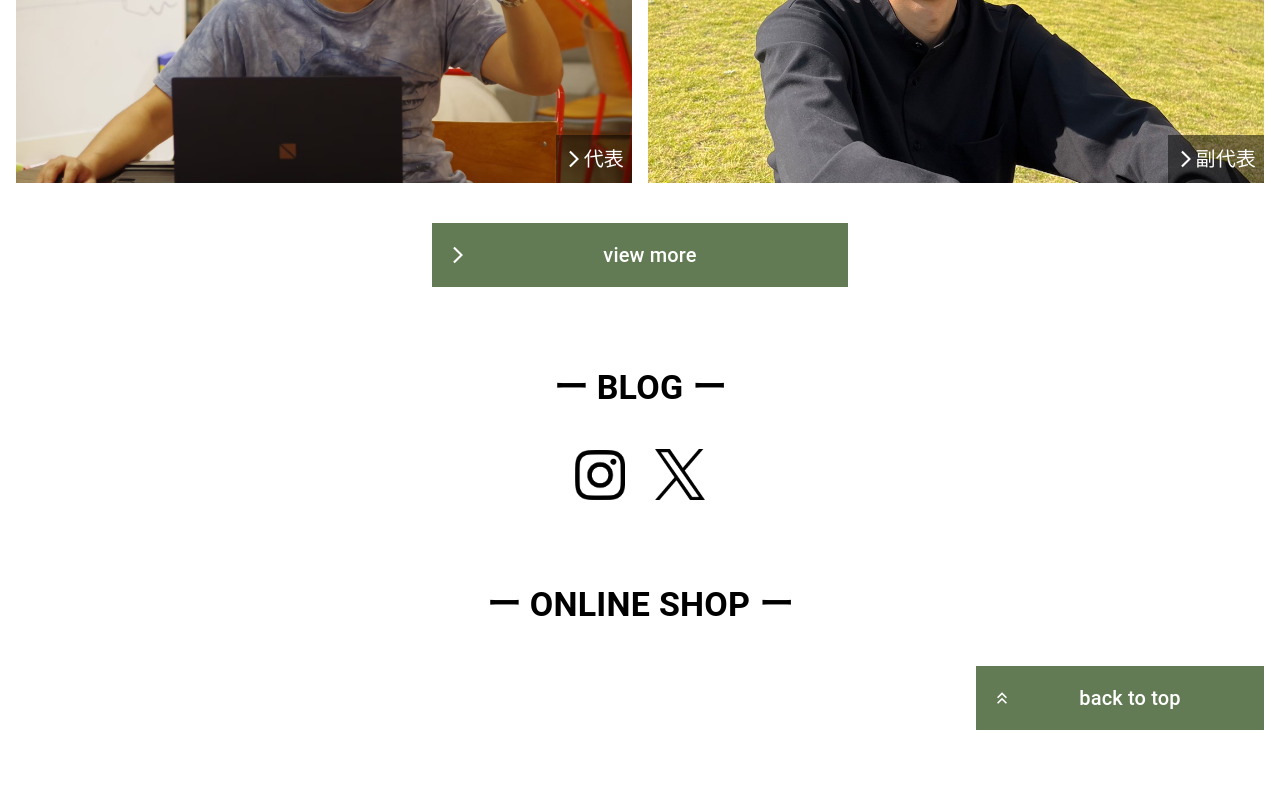
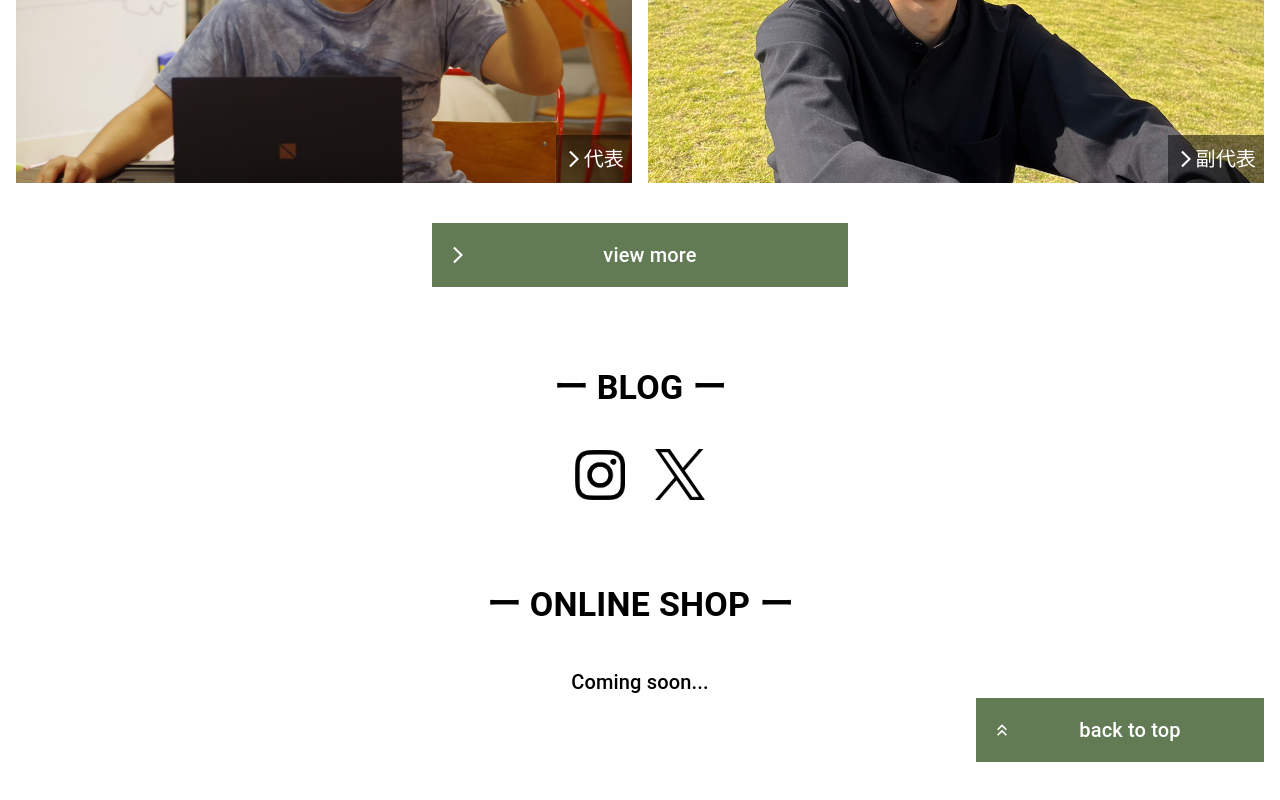
Before and after one commit to VRcafe/HomePage, a React (Create React App) app: page / in a window 1280 px wide. Shown: the part 1797-2597 px from the top of the page. Before the commit the page ends 2567 px from the top, so only its background shows below. Built offline with nearby package versions, Linux system fonts and the light colour scheme.

Commit message:
add: ページ遷移時にページ最上位を表示する

```diff
--- a/src/App.tsx
+++ b/src/App.tsx
@@ -7,10 +7,12 @@ import MenuPage from './pages/menu/detail'
 import RepresentativePage from './pages/introduction/representative'
 import ViceRepresentativePage from './pages/introduction/viceRepresentative'
 import IntroductionPage from './pages/introduction/detail'
+import ScrollToTop from './components/ScrollToTop'
 
 const Pages = () => {
   return (
     <>
+      <ScrollToTop />
       <Routes>
         <Route path="/" element={<IndexPage />} />
         <Route path="/menu" element={<MenuPage />} />
--- /dev/null
+++ b/src/components/ScrollToTop.tsx
@@ -0,0 +1,14 @@
+import { useEffect } from 'react'
+import { useLocation } from 'react-router-dom'
+
+const ScrollToTop = () => {
+  const { pathname } = useLocation()
+
+  useEffect(() => {
+    window.scrollTo(0, 0)
+  }, [pathname])
+
+  return null
+}
+
+export default ScrollToTop
--- a/src/pages/index.tsx
+++ b/src/pages/index.tsx
@@ -135,6 +135,9 @@ const IndexPage: FC = () => {
         <Typography align="center" variant="h4" sx={{ marginTop: 10, marginBottom: 5, fontWeight: 'bold' }}>
           ー ONLINE SHOP ー
         </Typography>
+        <Typography align="center" variant="h6">
+          Coming soon...
+        </Typography>
       </Box>
       <Box
         alignItems="center"
```
